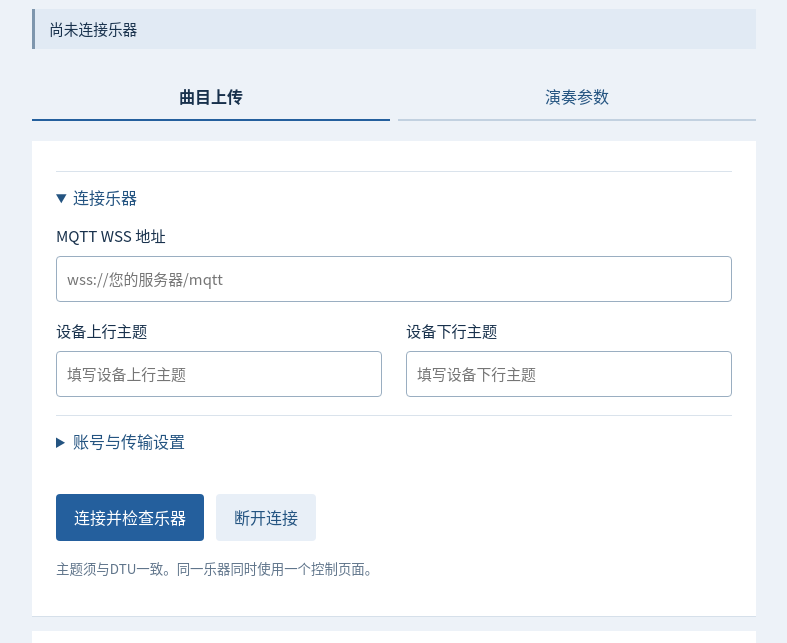
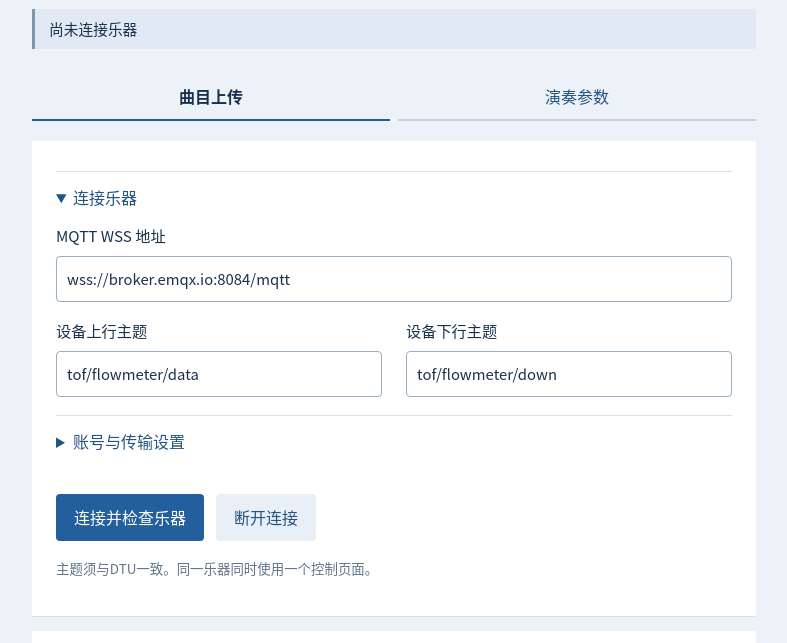
Before and after one commit to Sensnom/electronic-keyboard-remote, a website with bundled scripts: page index.html in a window 1280 px wide. Shown: the part 157-800 px from the top of the page, without its empty margins (246-1033 px from the left). Built offline with nearby package versions, Linux system fonts and the light colour scheme.

Commit message:
fix: Prefill editable MQTT device settings in index.html

```diff
--- a/index.html
+++ b/index.html
@@ -2,8 +2,8 @@
 <html lang="zh-CN"><head><meta charset="utf-8"><meta name="viewport" content="width=device-width,initial-scale=1"><title>60K 琴曲练习</title><link rel="stylesheet" href="./styles.css"></head>
 <body><main><header><p class="device">电子琴练习</p><h1 id="page-title">曲目上传</h1><p id="page-description">选择曲目，跟随琴上的提示练习。</p><div id="connection" role="status">尚未连接乐器</div></header><nav class="page-nav" aria-label="页面"><a id="nav-upload" href="./index.html" aria-current="page">曲目上传</a><a id="nav-parameters" href="./parameters.html">演奏参数</a></nav>
 <section class="connection-section"><details id="connection-settings" open><summary>连接乐器</summary>
-<label for="broker">MQTT WSS 地址</label><input id="broker" type="url" placeholder="wss://您的服务器/mqtt" spellcheck="false" autocomplete="off">
-<div class="controls topics"><div><label for="up-topic">设备上行主题</label><input id="up-topic" type="text" placeholder="填写设备上行主题" spellcheck="false" maxlength="256"></div><div><label for="down-topic">设备下行主题</label><input id="down-topic" type="text" placeholder="填写设备下行主题" spellcheck="false" maxlength="256"></div></div>
+<label for="broker">MQTT WSS 地址</label><input id="broker" type="url" value="wss://broker.emqx.io:8084/mqtt" spellcheck="false" autocomplete="off">
+<div class="controls topics"><div><label for="up-topic">设备上行主题</label><input id="up-topic" type="text" value="tof/flowmeter/data" spellcheck="false" maxlength="256"></div><div><label for="down-topic">设备下行主题</label><input id="down-topic" type="text" value="tof/flowmeter/down" spellcheck="false" maxlength="256"></div></div>
 <details><summary>账号与传输设置</summary><div class="controls"><div><label for="username">MQTT 用户名（可选）</label><input id="username" type="text" autocomplete="off"></div><div><label for="password">MQTT 密码（可选）</label><input id="password" type="password" autocomplete="off"></div></div><label for="qos">MQTT QoS</label><select id="qos"><option value="0">0（原DTU配置）</option><option value="1">1</option></select><p class="hint">账号仅留在当前页面，不保存到网站或浏览器存储。</p></details>
 <div class="actions"><button id="connect">连接并检查乐器</button><button id="disconnect" class="secondary" disabled>断开连接</button></div>
 <p class="hint">主题须与DTU一致。同一乐器同时使用一个控制页面。</p></details></section>
```
